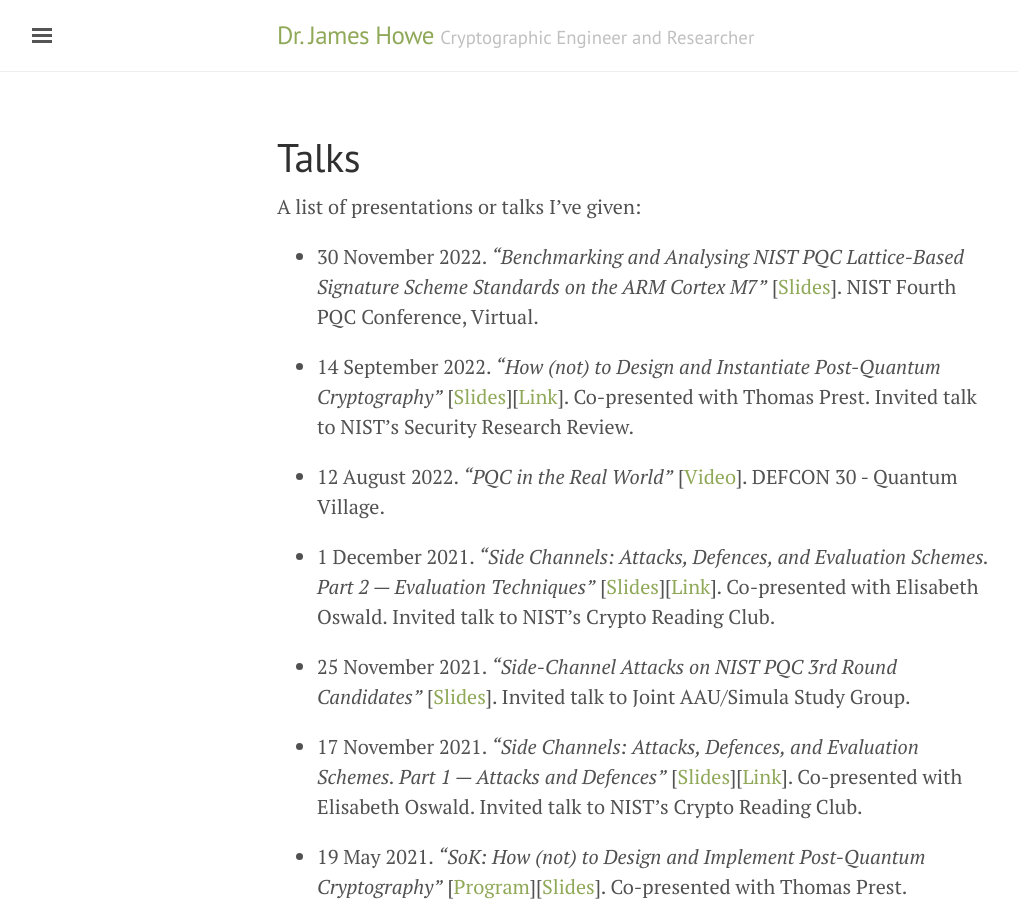
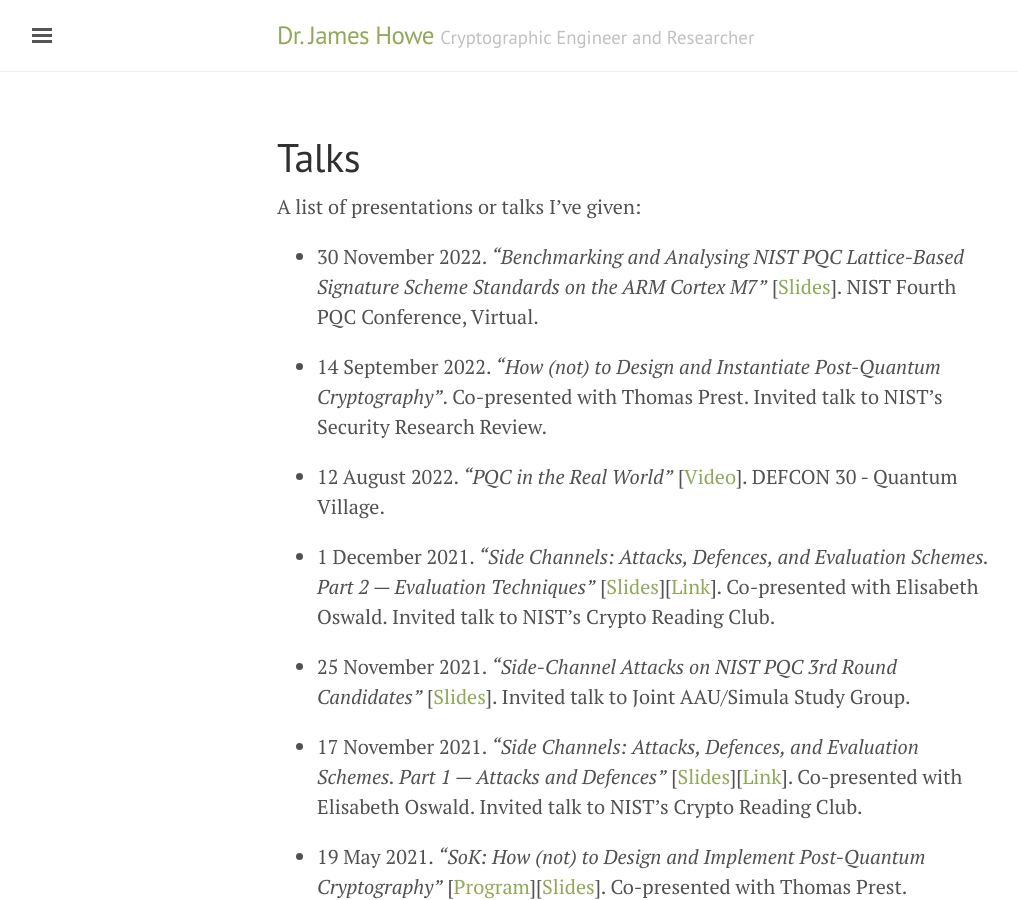
Before and after one commit to jameshoweee/jameshoweee.github.io, a Jekyll site: the page built from talks.md, in a window 1280 px wide and 900 px high. Shown: the whole window, without its empty margins (3-1021 px from the left). Built offline with Jekyll 4.4.1, drawn with Linux system fonts in a browser that asks for light colours.

Commit message:
Update talks.md

```diff
--- a/talks.md
+++ b/talks.md
@@ -8,7 +8,7 @@ A list of presentations or talks I've given:
 
 * 30 November 2022. *"Benchmarking and Analysing NIST PQC Lattice-Based Signature Scheme Standards on the ARM Cortex M7"* [[Slides](files/NIST4thRoundConference.pdf)]. NIST Fourth PQC Conference, Virtual.
 
-* 14 September 2022. *"How (not) to Design and Instantiate Post-Quantum Cryptography"* [[Slides](files/crclub-2021-side-channels-2.pdf)][[Link](https://csrc.nist.gov/presentations/2021/crypto-club-2021-side-channels-2)]. Co-presented with Thomas Prest. Invited talk to NIST's Security Research Review.
+* 14 September 2022. *"How (not) to Design and Instantiate Post-Quantum Cryptography"*. Co-presented with Thomas Prest. Invited talk to NIST's Security Research Review.
 
 * 12 August 2022. *"PQC in the Real World"* [[Video](https://www.youtube.com/watch?v=UL0N2HZ_atI)]. DEFCON 30 - Quantum Village.
 
```
